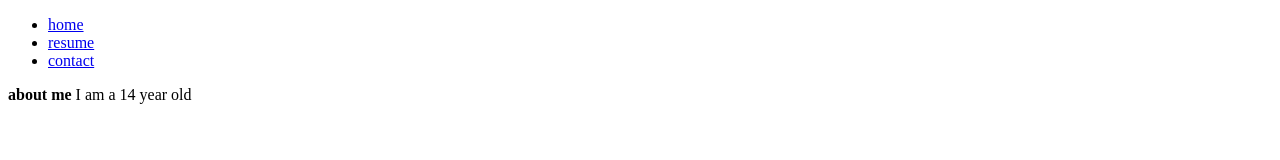
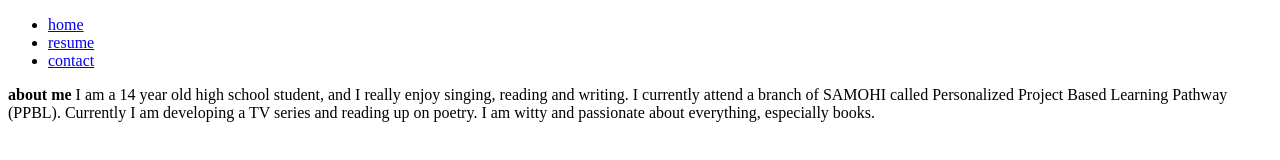
Before and after one commit to tannyxoxo/mattanportfolio, a plain HTML site: page index.html in a window 1280 px wide. Drawn offline with Linux system fonts and the light colour scheme.

Commit message:
Update index.html

```diff
--- a/index.html
+++ b/index.html
@@ -13,4 +13,5 @@
     </nav>
    <body>
       <p> <b>about me</b>
-         I am a 14 year old
+         I am a 14 year old high school student, and I really enjoy singing, reading and writing. I currently attend a branch of SAMOHI called Personalized Project Based Learning Pathway (PPBL). Currently I am developing a TV series and reading up on poetry. I am witty and passionate about everything, especially books.
+      </p>
```
